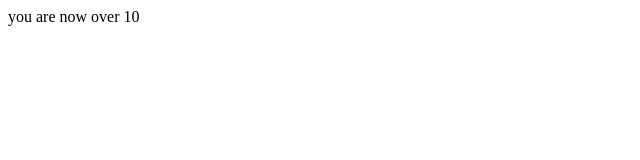
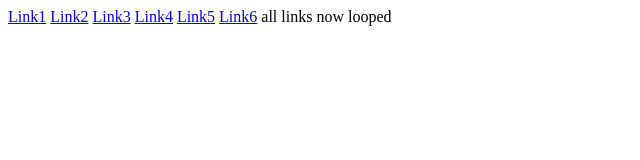
Before and after one commit to sylwia-laboszczak/NinjaJSTutorial, a plain HTML site: page index.html in a window 1280 px wide. Shown: the whole page, without its empty margins (0-640 px from the left). Drawn offline with Linux system fonts and the light colour scheme.

Commit message:
Tut video 17

```diff
--- a/index.html
+++ b/index.html
@@ -9,6 +9,14 @@
 </head>
 
 <body>
+   <a href="#">Link1</a>
+   <a href="#">Link2</a>
+   <a href="#">Link3</a>
+   <a href="#">Link4</a>
+   <a href="#">Link5</a>
+   <a href="#">Link6</a>
+
+
     <script src="test.js"></script>
 
 </body>
--- a/test.js
+++ b/test.js
@@ -1,8 +1,6 @@
-var age = 5;
-while (age < 10) {
+var links = document.getElementsByTagName("a")
 
-    console.log(" your age us less than 10");
-    age++;
-
+for (i = 0; i < links.length; i++) {
+    console.log("This is link numbers " + i);
 }
-document.write("you are now over 10 ");
+document.write("all links now looped ");
```
